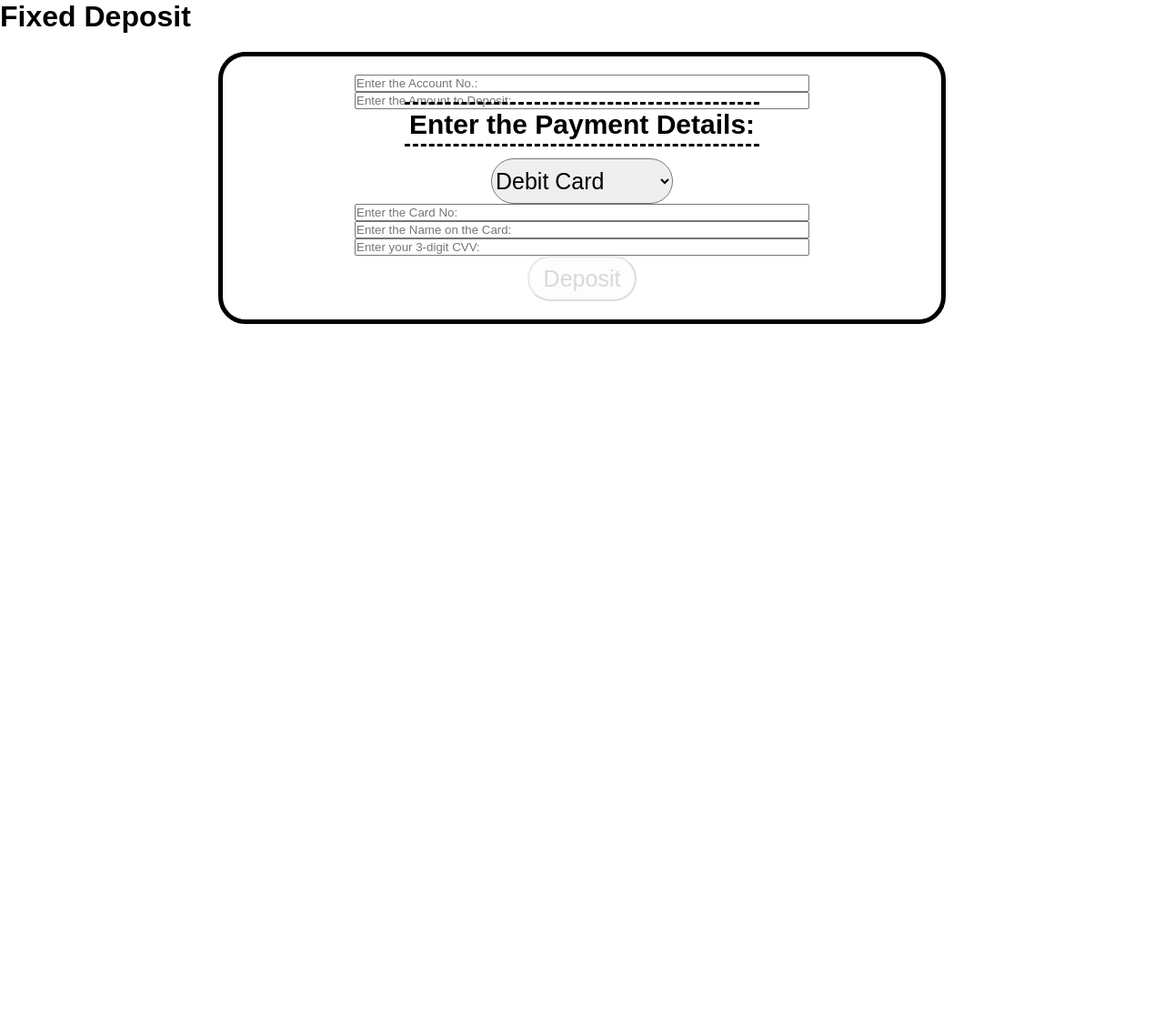
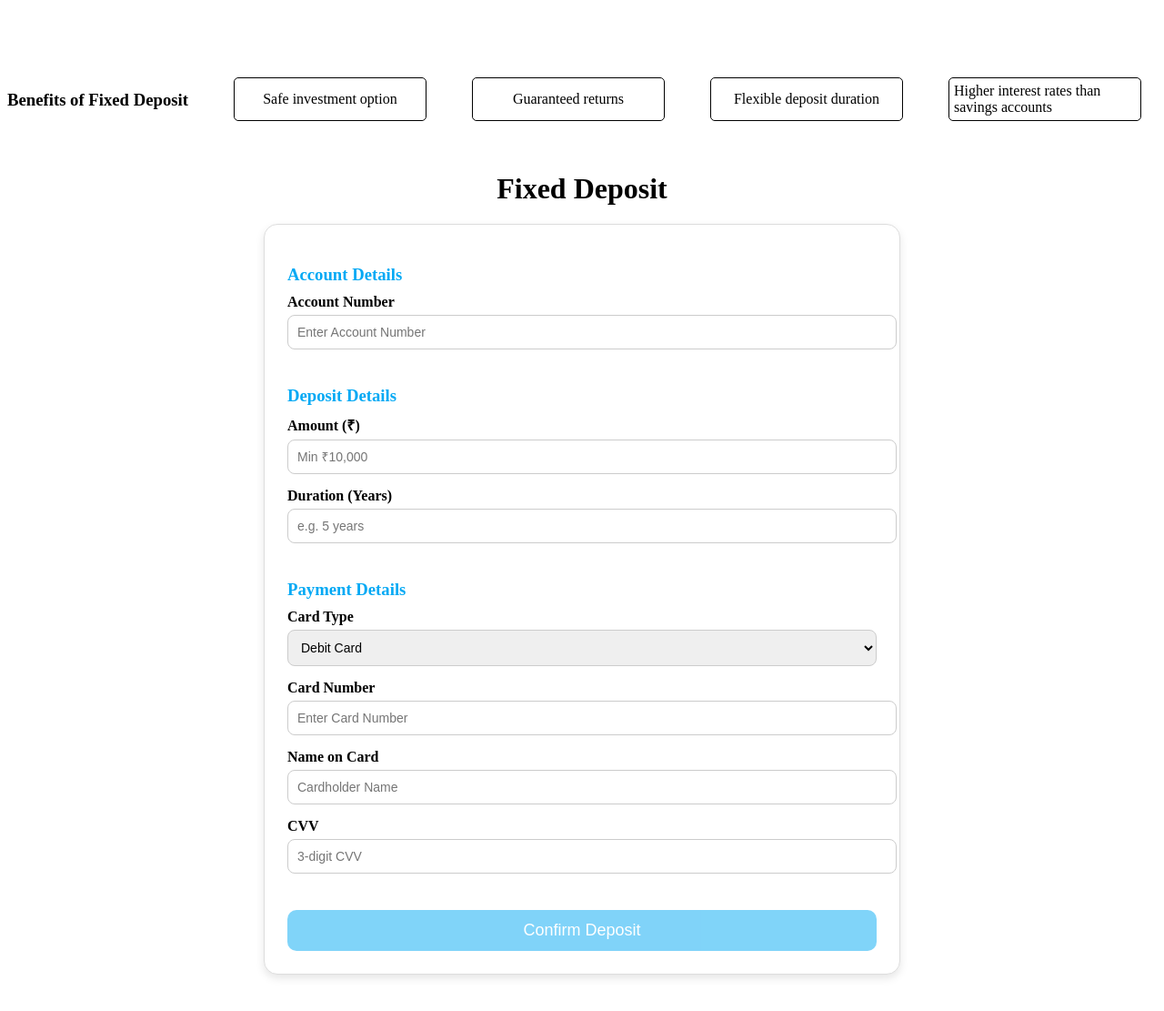
Before and after one commit to shubhamgiri729/online-banking-system, a PHP site: page /HTML/fixDep.html in a window 1280 px wide. Shown: the whole page at 91% size. Before the commit the page ends 356 px from the top, so only its background shows below. Run offline with PHP 8.4, Linux system fonts and the light colour scheme.

Commit message:
redesign Fixed Deposit page with better UI, form structure, and user experience

```diff
--- a/CSS/fixDep.css
+++ b/CSS/fixDep.css
@@ -1,39 +1,120 @@
-@import url("home.css");
-form{
-    /* display: inline-block; */
-    margin:20px auto;
-    width:800px;
-    border: 5px solid black;
-    border-radius: 30px;
-    padding:20px;
+.fd-container {
+    max-width: 700px;
+    margin: 40px auto;
+}
+
+.fd-container h1 {
     text-align: center;
+    margin-bottom: 20px;
 }
-input{
-    width:500px;
+
+form {
+    background: #fff;
+    padding: 25px;
+    border-radius: 15px;
+    border: 1px solid #ddd;
+    box-shadow: 0 4px 10px rgba(0,0,0,0.1);
 }
-label{
-    font-weight: bolder;
-    font-size: 30px;
-    border-top:3px dashed black;
-    border-bottom: 3px dashed black;
-    padding:5px;
+
+
+.form-group {
+    margin-bottom: 25px;
 }
-select{
-    margin-top:20px;
-    width:200px;
-    height:50px;
-    font-size:25px;
-    border-radius:30px;
+
+.form-group h3 {
+    margin-bottom: 10px;
+    color: #03A9F4;
 }
-button{
-    height:50px;
-    width:120px;
-    font-size: 25px;
-    padding:5px;
-    border-radius:30px;
-    border-style: outset;
+
+label {
+    display: block;
+    font-weight: bold;
+    margin-bottom: 5px;
 }
-p{
-    color:red;
-    text-decoration: underline;
+
+input, select {
+    width: 100%;
+    padding: 10px;
+    margin-bottom: 15px;
+    border-radius: 8px;
+    border: 1px solid #ccc;
+    font-size: 14px;
 }
+
+input:focus, select:focus {
+    outline: none;
+    border-color: #03A9F4;
+}
+
+button {
+    width: 100%;
+    padding: 12px;
+    background: #03A9F4;
+    color: white;
+    font-size: 18px;
+    border: none;
+    border-radius: 10px;
+    cursor: pointer;
+    transition: 0.3s;
+}
+
+button:hover {
+    background-color: #0288D1;
+}
+
+.deposit-info{
+    margin-top: 10vh;
+    display: flex;
+    gap: 50px;
+}
+
+.deposit-info p{
+    position: relative;
+    overflow: hidden;
+    background: transparent;
+    display: flex;
+    justify-content: center;
+    align-items: center;
+    margin-top: 5px;
+    padding: 5px;
+    width: 200px;
+    border: 1px solid black;
+    border-radius: 5px;
+    z-index: 1;
+}
+
+.deposit-info p::before{
+    content: "";
+    position: absolute;
+    top: 0;
+    left: 0;
+    width: 0%;
+    height: 100%;
+    background-color:#03A9F4;
+    z-index: -1;
+    transition: width 0.4s ease;
+}
+
+.deposit-info p:hover::before{
+    width: 100%;
+}
+
+.deposit-info p:hover{
+    border-color: #0288D1;
+    color: white;
+}
+
+.fixed {
+    margin-top: 0;
+    opacity: 0;
+    transform: translateY(20px);
+    animation: fadeIn 0.8s ease forwards;
+}
+
+
+@keyframes fadeIn {
+    to {
+        opacity: 1;
+        transform: translateY(0);
+    }
+}
--- a/HTML/fixDep.html
+++ b/HTML/fixDep.html
@@ -11,23 +11,67 @@
 
 <body onload="load();">
     <?php include "header.php"?>
-        <div>
+    <main class="fixed">
+        <section class="deposit-info">
+
+            <h3>Benefits of Fixed Deposit</h3>
+
+            <p>Safe investment option</p>
+            <p>Guaranteed returns</p>
+            <p>Flexible deposit duration</p>
+            <p>Higher interest rates than savings accounts</p>
+
+        </section>
+        <div class="fd-container">
             <h1>Fixed Deposit</h1>
+
             <form method="POST">
-                <input type="text" id="accno" maxlength="16" placeholder="Enter the Account No.:" onblur="return validAcc();"><br />
-                <input type="number" id="rupee" max="50000" placeholder="Enter the Amount to Deposit:"><br />
-                <label>Enter the Payment Details:</label><br />
+
+                <div class="form-group">
+                    <h3>Account Details</h3>
+
+                    <label>Account Number</label>
+                    <input type="text" id="accno" maxlength="16" placeholder="Enter Account Number"
+                        onblur="return validAcc();">
+                </div>
+
+                <div class="form-group">
+                    <h3>Deposit Details</h3>
+
+                    <label>Amount (₹)</label>
+                    <input type="number" id="rupee" min="10000" max="500000" placeholder="Min ₹10,000">
+
+                    <label>Duration (Years)</label>
+                    <input type="number" min="1" max="10" placeholder="e.g. 5 years">
+                </div>
+
+                <div class="form-group">
+                    <h3>Payment Details</h3>
+
+                    <label>Card Type</label>
                     <select name="cards">
+                        <option value="debit" selected>Debit Card</option>
                         <option value="credit">Credit Card</option>
-                    <option value="debit" selected>Debit Card</option>
-                </select><br />
-                <input type="text" id="cardno" maxlength="16" placeholder="Enter the Card No:" onblur="return validCard();"><br />
-                <input type="text" id="name" placeholder="Enter the Name on the Card:"><br />
-                <input type="password" maxlength="3" id="cvv" placeholder="Enter your 3-digit CVV:" onblur="right();"><br />
+                    </select>
+
+                    <label>Card Number</label>
+                    <input type="text" id="cardno" maxlength="16" placeholder="Enter Card Number"
+                        onblur="return validCard();">
+
+                    <label>Name on Card</label>
+                    <input type="text" id="name" placeholder="Cardholder Name">
+
+                    <label>CVV</label>
+                    <input type="password" maxlength="3" id="cvv" placeholder="3-digit CVV" onblur="right();">
+
                     <p id="result"></p>
-                <button type="button" id="paybtn" onclick="goto();">Deposit</button>
+                </div>
+
+                <button type="button" id="paybtn" onclick="goto();">Confirm Deposit</button>
+
             </form>
         </div>
+    </main>
 </body>
 
 </html>
```
Lines whose indentation alone changed are shown as unchanged.
